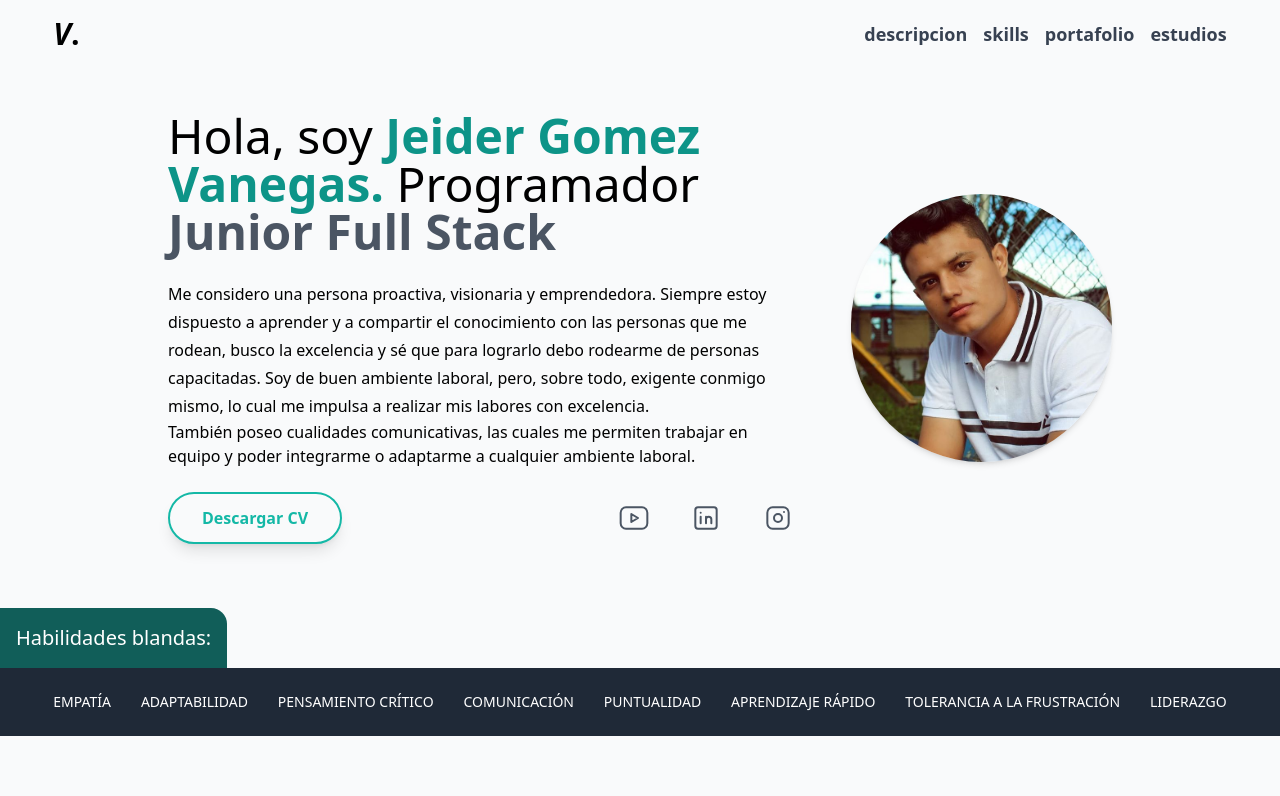
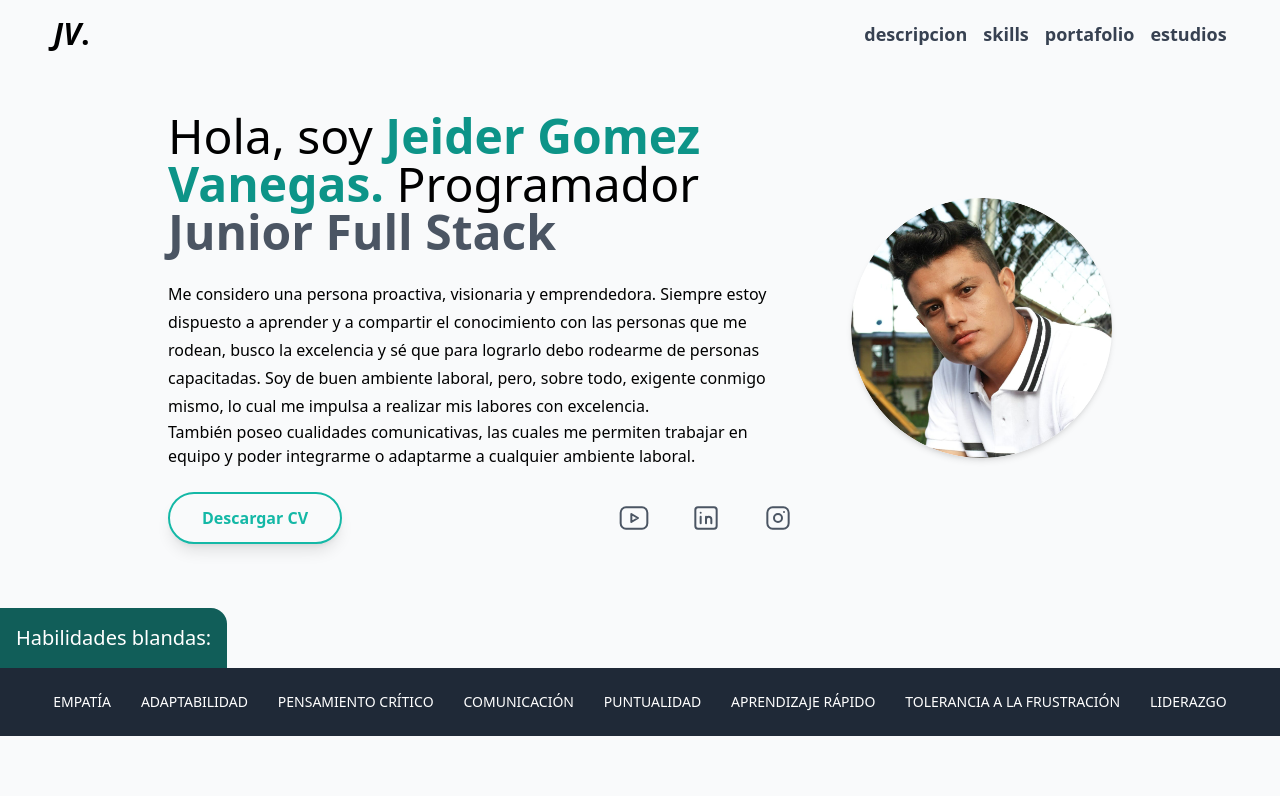
Before and after one commit to jeidervanegas/web-personal-protafolio, a React (Vite) app: page / in a window 1280 px wide. Shown: the top 796 px of the page. Built offline with nearby package versions, Linux system fonts and the light colour scheme.

Commit message:
first commit15

```diff
--- a/src/pages/Home.jsx
+++ b/src/pages/Home.jsx
@@ -1,6 +1,7 @@
 import React, { useState } from 'react'
 // import { Link } from 'react-router-dom'
 import imageProfile from '../img/jeider.png'
+import imageProfile2 from '../img/jeider2.png'
 import imgageMain from '../img/graduation-image.svg'
 import imgageFondo from '../img/fondo.jpg'
 import imgage1 from '../img/galeria-1.jpg'
@@ -39,7 +40,7 @@ export const Home = () => {
             <div className='mb-3 md:mb-0'>
               <li className="list-none">
                 <a className="text-3xl font-extrabold ">
-                  <span className="italic">V</span>.
+                  <span className="italic">JV</span>.
                 </a>
               </li>
             </div>
@@ -158,7 +159,7 @@ export const Home = () => {
             <div className="">
               <img
                 className="shadow-md  w-72 rounded-full"
-                src={imageProfile}
+                src={imageProfile2}
                 alt=""
               />
             </div>
```
Also changed, not shown: src/img/jeider2.png (added).
